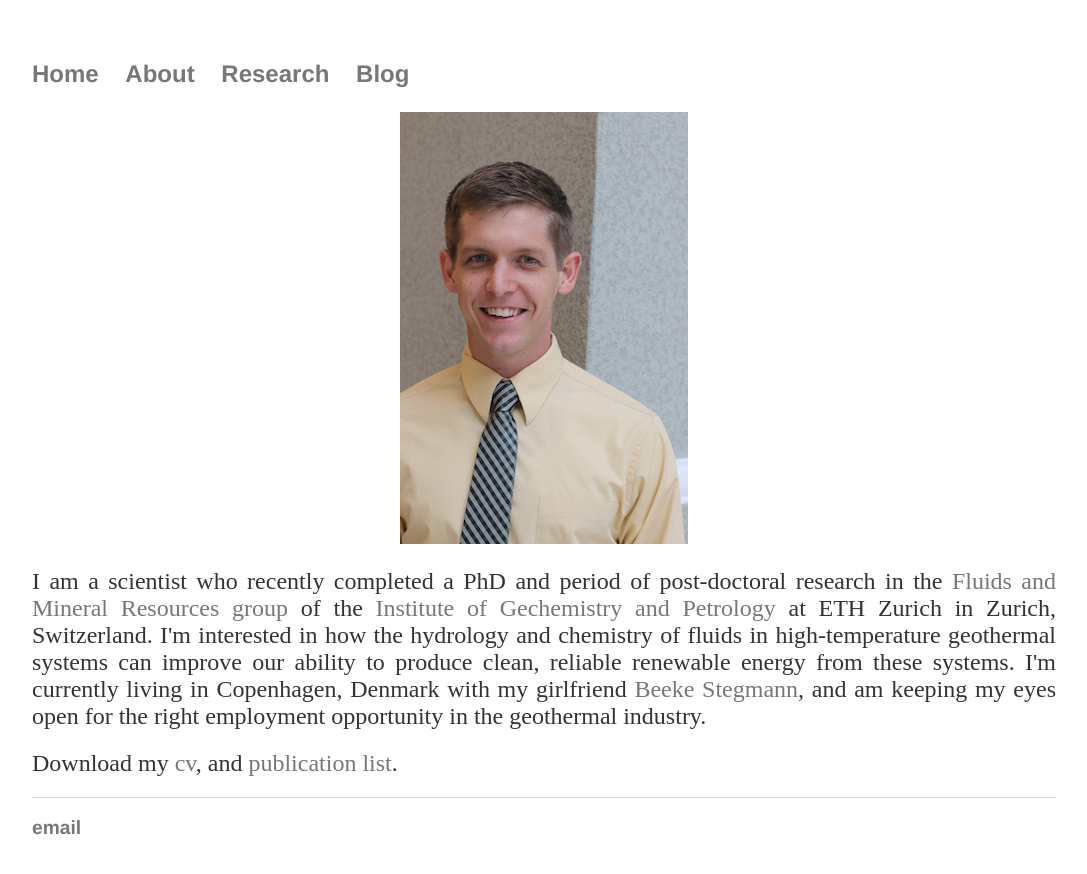
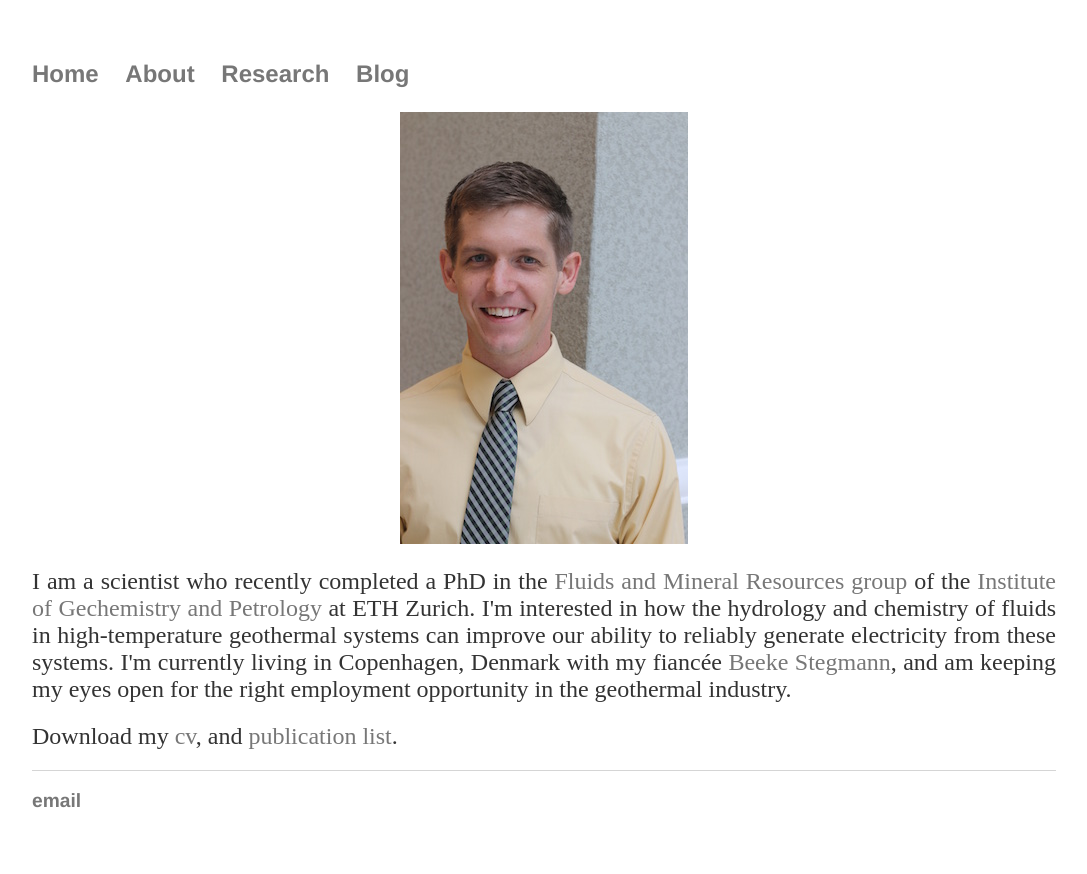
Before and after one commit to two-phaseflow/two-phaseflow.github.io, a Jekyll site: the page built from about/index.html, in a window 1280 px wide. Shown: the top 874 px of the page, without its empty margins (96-1183 px from the left). Built offline with Jekyll 4.4.1, drawn with Linux system fonts in a browser that asks for light colours.

Commit message:
Update index.html

```diff
--- a/about/index.html
+++ b/about/index.html
@@ -6,12 +6,12 @@
 	{% include image.html
             img="pictures/IMG_7725_resized.jpg"
             title="Headshot"%}
-<h2>I am a scientist who recently completed a PhD and period of post-doctoral research in the
+<h2>I am a scientist who recently completed a PhD in the
     <a href="http://www.orefluids.ethz.ch">Fluids and Mineral Resources group</a> of the
-    <a href="http://www.geopetro.ethz.ch">Institute of Gechemistry and Petrology</a> at ETH Zurich in Zurich, Switzerland.
+    <a href="http://www.geopetro.ethz.ch">Institute of Gechemistry and Petrology</a> at ETH Zurich.
     I'm interested in how the hydrology and chemistry of fluids in high-temperature geothermal systems can improve our ability to
-	produce clean, reliable renewable energy from these systems.  I'm currently living in Copenhagen, Denmark with my
-    girlfriend <a href"http://nfi.ku.dk/english/staff/?pure=en/persons/440678">Beeke Stegmann</a>, and
+	 reliably generate electricity from these systems.  I'm currently living in Copenhagen, Denmark with my
+    fiancée <a href"http://nfi.ku.dk/english/staff/?pure=en/persons/440678">Beeke Stegmann</a>, and
 		am keeping my eyes open for the right employment opportunity in the geothermal industry. </h2>
 
 <h2> Download my <a target="_blank" href="/papers/CV_Feb2017.pdf">cv</a>, and <a target="_blank" href="/papers/PubList_Feb2017.pdf">publication list</a>. </h2>
```
